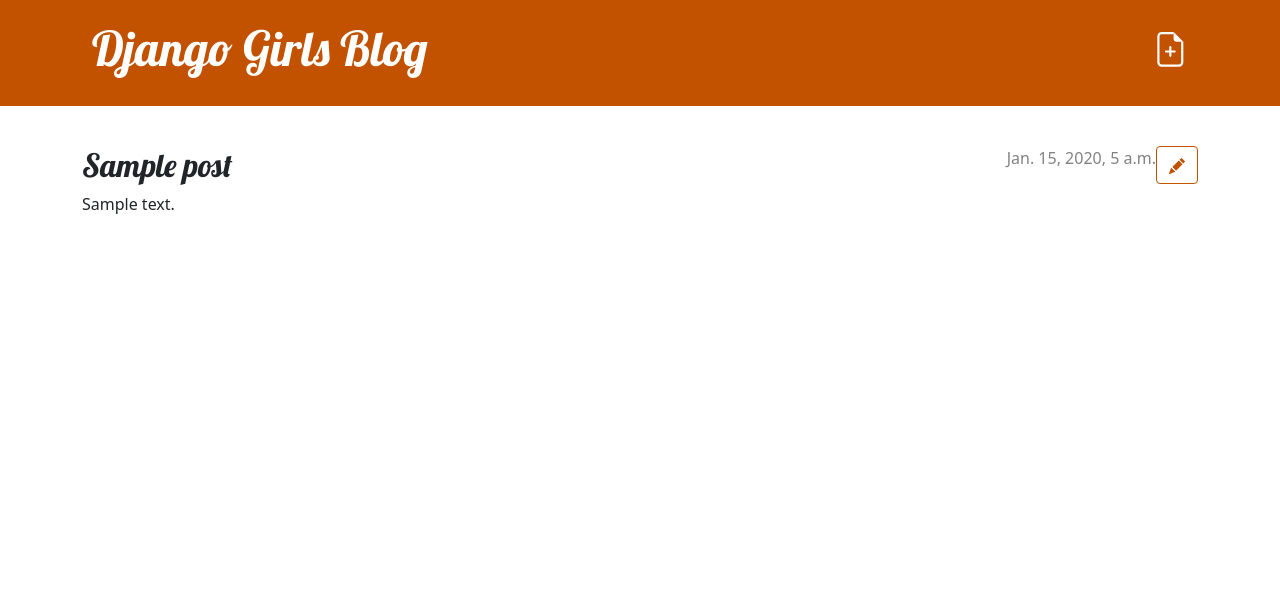
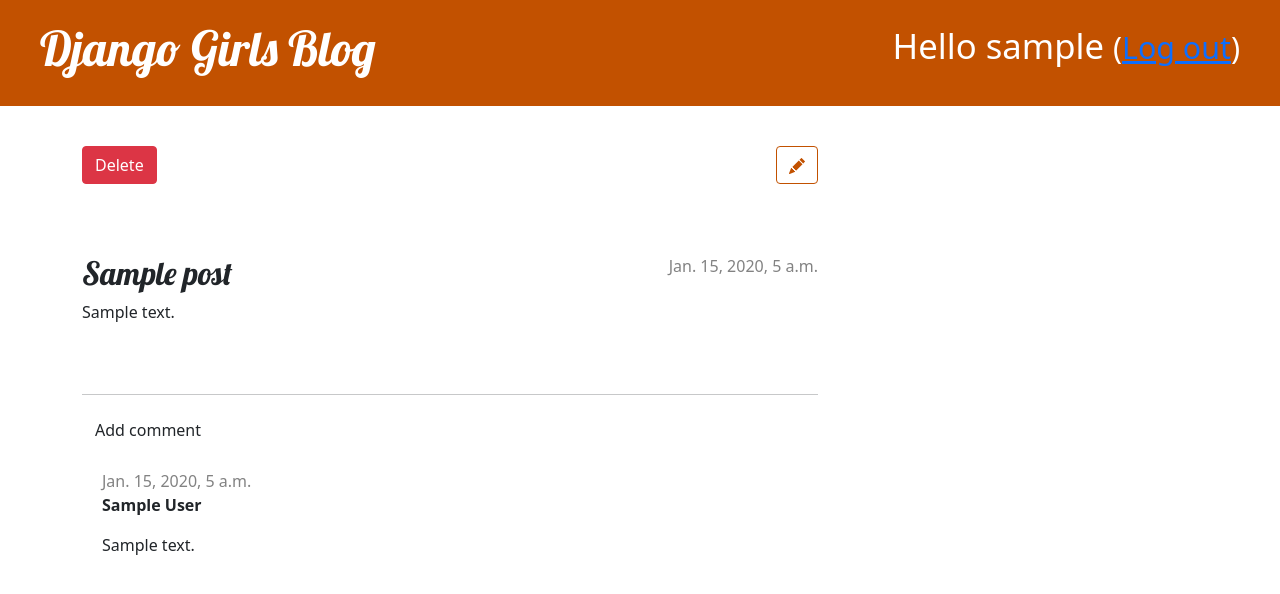
Before and after one commit to Aung-jpg/my-first-blog, a Django app: page /post/1/ in a window 1280 px wide. Shown: the top 594 px of the page. Run offline with Django 4.2, Linux system fonts and the light colour scheme; a user stored in the database is signed in; tables that the repository leaves empty hold one stand-in row (values such as "Sample post").

Commit message:
new work for mod 7

```diff
--- a/blog/admin.py
+++ b/blog/admin.py
@@ -1,4 +1,5 @@
 from django.contrib import admin
-from .models import Post
+from .models import Post, Comment
 
 admin.site.register(Post)
+admin.site.register(Comment)
--- a/blog/models.py
+++ b/blog/models.py
@@ -15,3 +15,20 @@
 
     def __str__(self):
         return self.title
+
+    def approved_comments(self):
+        return self.comments.filter(approved_comment=True)
+
+class Comment(models.Model):
+    post = models.ForeignKey('blog.Post', on_delete=models.CASCADE, related_name='comments')
+    author = models.CharField(max_length=200)
+    text = models.TextField()
+    created_date = models.DateTimeField(default=timezone.now)
+    approved_comment = models.BooleanField(default=False)
+
+    def approve(self):
+        self.approved_comment = True
+        self.save()
+
+    def __str__(self):
+        return self.text
--- a/blog/static/css/blog.css
+++ b/blog/static/css/blog.css
@@ -68,3 +68,7 @@
     color: #FFFFFF;
     background-color: #C25100;
 }
+
+.comment {
+    margin: 20px 0px 20px 20px;
+}
--- a/blog/templates/blog/base.html
+++ b/blog/templates/blog/base.html
@@ -8,23 +8,23 @@
         <link rel="stylesheet" href="{% static 'css/blog.css' %}">
     </head>
     <body>
-        <header class="page-header">
-            <div class="container">
+        <div class="page-header">
             {% if user.is_authenticated %}
-                    <a href="{% url 'post_new' %}" class="top-menu">
-                        {% include './icons/file-earmark-plus.svg' %}
-                    </a>
+                <a href="{% url 'post_new' %}" class="top-menu"><span class="glyphicon glyphicon-plus"></span></a>
+                <a href="{% url 'post_draft_list' %}" class="top-menu"><span class="glyphicon glyphicon-edit"></span></a>
+                <p class="top-menu">Hello {{ user.username }} <small>(<a href="{% url 'logout' %}">Log out</a>)</small></p>
+            {% else %}
+                <a href="{% url 'login' %}" class="top-menu"><span class="glyphicon glyphicon-lock"></span></a>
             {% endif %}
             <h1><a href="/">Django Girls Blog</a></h1>
         </div>
-        </header>
-        <main class="content container">
+        <div class="content container">
             <div class="row">
-                <div class="col">
+                <div class="col-md-8">
                 {% block content %}
                 {% endblock %}
                 </div>
             </div>
-        </main>
+        </div>
     </body>
 </html>
--- a/blog/templates/blog/post_detail.html
+++ b/blog/templates/blog/post_detail.html
@@ -9,12 +9,44 @@
                 </a>
             {% endif %}
         </aside>
+        <form method="POST" action="{% url 'post_remove' pk=post.pk %}" class="post-form">{% csrf_token %}
+            <button type="submit" class="post btn btn-danger" name="delete">
+            Delete
+            </button>
+        </form>
         {% if post.published_date %}
-            <time class="date">
+            <div class="date">
                 {{ post.published_date }}
-            </time>
+            </div>
+        {% else %}
+            <form method="POST" action="{% url 'post_publish' pk=post.pk %}" class="post-form">{% csrf_token %}
+                <button type="submit" class="post btn btn-secondary" name="publish">Publish</button>
+            </form>
         {% endif %}
         <h2>{{ post.title }}</h2>
         <p>{{ post.text|linebreaksbr }}</p>
     </article>
+    <hr>
+    <a class="btn btn-default" href="{% url 'add_comment_to_post' pk=post.pk %}">Add comment</a>
+    {% for comment in post.comments.all %}
+    {% if user.is_authenticated or comment.approved_comment %}
+    <div class="comment">
+        <div class="date">
+            {{ comment.created_date }}
+            {% if not comment.approved_comment %}
+                <a class="btn btn-default" href="{% url 'comment_remove' pk=comment.pk %}">
+                   {% include './icons/hand-thumbs-down.svg' %}
+                </a>
+                <a class="btn btn-default" href="{% url 'comment_approve' pk=comment.pk %}">
+                   {% include './icons/hand-thumbs-up.svg' %}
+                </a>
+            {% endif %}
+        </div>
+        <strong>{{ comment.author }}</strong>
+        <p>{{ comment.text|linebreaks }}</p>
+    </div>
+    {% endif %}
+{% empty %}
+    <p>No comments here yet :(</p>
+{% endfor %}
 {% endblock %}
--- a/blog/urls.py
+++ b/blog/urls.py
@@ -6,4 +6,10 @@
     path('post/<int:pk>/', views.post_detail, name='post_detail'),
     path('post/new/', views.post_new, name="post_new"),
     path('post/<int:pk>/edit/', views.post_edit, name='post_edit'),
+    path('drafts/', views.post_draft_list, name='post_draft_list'),
+    path('post/<int:pk>/publish/', views.post_publish, name='post_publish'),
+    path('post/<int:pk>/remove/', views.post_remove, name='post_remove'),
+    path('post/<int:pk>/comment/', views.add_comment_to_post, name='add_comment_to_post'),
+    path('comment/<int:pk>/approve/', views.comment_approve, name='comment_approve'),
+    path('comment/<int:pk>/remove/', views.comment_remove, name='comment_remove'),
 ]
--- a/blog/views.py
+++ b/blog/views.py
@@ -1,7 +1,8 @@
 from django.shortcuts import render, get_object_or_404, redirect
 from django.utils import timezone
-from .models import Post
-from .forms import PostForm
+from django.contrib.auth.decorators import login_required
+from .models import Post, Comment
+from .forms import PostForm, CommentForm
 
 def post_list(request):
     # queryset
@@ -12,19 +13,20 @@
     post = get_object_or_404(Post, pk=pk)
     return render(request, "blog/post_detail.html", {"post": post})
 
+@login_required
 def post_new(request):
     if request.method == "POST":
         form = PostForm(request.POST)
         if form.is_valid():
             post = form.save(commit=False)
             post.author = request.user
-            post.published_date = timezone.now()
             post.save()
             return redirect('post_detail', pk=post.pk)
     else:
         form = PostForm()
     return render(request, 'blog/post_edit.html', {'form': form})
 
+@login_required
 def post_edit(request, pk):
     post = get_object_or_404(Post, pk=pk)
     if request.method == "POST":
@@ -32,9 +34,52 @@
         if form.is_valid():
             post = form.save(commit=False)
             post.author = request.user
-            post.published_date = timezone.now()
             post.save()
             return redirect('post_detail', pk=post.pk)
     else:
         form = PostForm(instance=post)
     return render(request, 'blog/post_edit.html', {'form': form})
+
+@login_required
+def post_draft_list(request):
+    posts = Post.objects.filter(published_date__isnull=True).order_by('created_date')
+    return render(request, 'blog/post_draft_list.html', {'posts': posts})
+
+@login_required
+def post_publish(request, pk):
+    post = get_object_or_404(Post, pk=pk)
+    if request.method=='POST':
+        post.publish()
+    return redirect('post_detail', pk=pk)
+
+@login_required
+def post_remove(request, pk):
+    post = get_object_or_404(Post, pk=pk)
+    if request.method=='POST':
+        post.delete()
+    return redirect('post_list')
+
+def add_comment_to_post(request, pk):
+    post = get_object_or_404(Post, pk=pk)
+    if request.method == "POST":
+        form = CommentForm(request.POST)
+        if form.is_valid():
+            comment = form.save(commit=False)
+            comment.post = post
+            comment.save()
+            return redirect('post_detail', pk=post.pk)
+    else:
+        form = CommentForm()
+    return render(request, 'blog/add_comment_to_post.html', {'form': form})
+
+@login_required
+def comment_approve(request, pk):
+    comment = get_object_or_404(Comment, pk=pk)
+    comment.approve()
+    return redirect('post_detail', pk=comment.post.pk)
+
+@login_required
+def comment_remove(request, pk):
+    comment = get_object_or_404(Comment, pk=pk)
+    comment.delete()
+    return redirect('post_detail', pk=comment.post.pk)
--- a/mysite/settings.py
+++ b/mysite/settings.py
@@ -15,6 +15,7 @@
 # Build paths inside the project like this: BASE_DIR / 'subdir'.
 BASE_DIR = Path(__file__).resolve().parent.parent
 
+LOGIN_REDIRECT_URL = '/'
 
 # Quick-start development settings - unsuitable for production
 # See https://docs.djangoproject.com/en/4.2/howto/deployment/checklist/
```
Also changed, not shown: blog/forms.py (+7 -1 lines), blog/templates/blog/blog/add_comment_to_post.html (added, +9 -0 lines), blog/templates/blog/login.html (added, +24 -0 lines), blog/templates/blog/post_draft_list.html (added, +11 -0 lines), blog/templates/blog/post_list.html (+7 -6 lines). Lines whose indentation alone changed are shown as unchanged.
